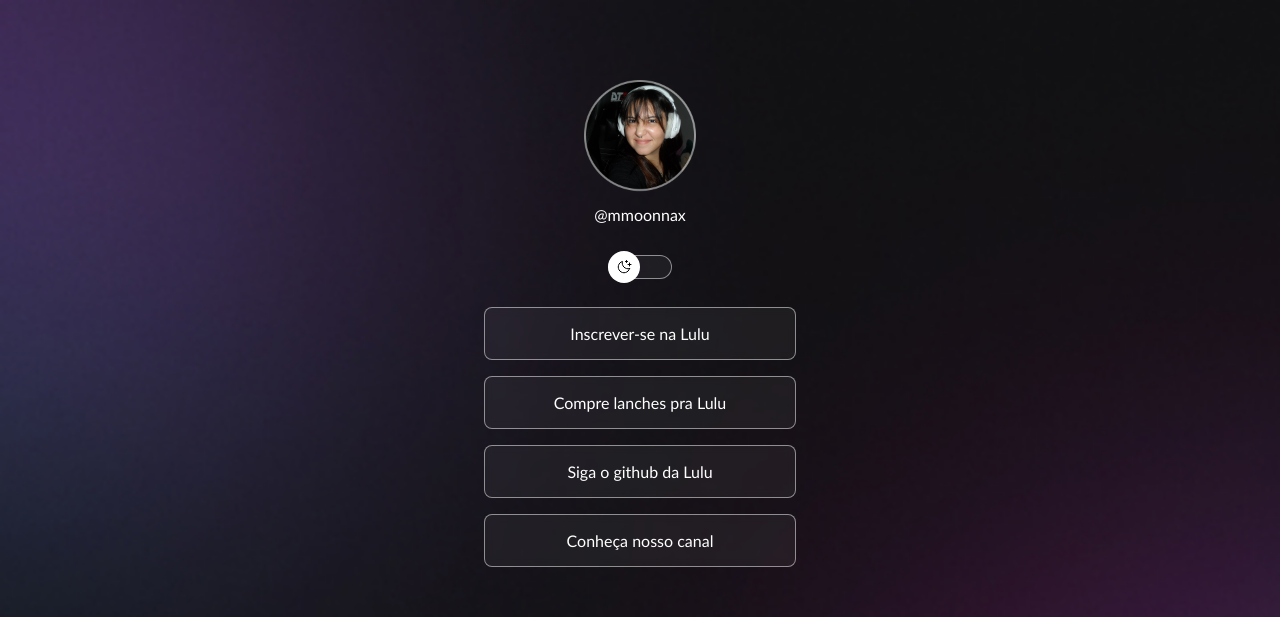
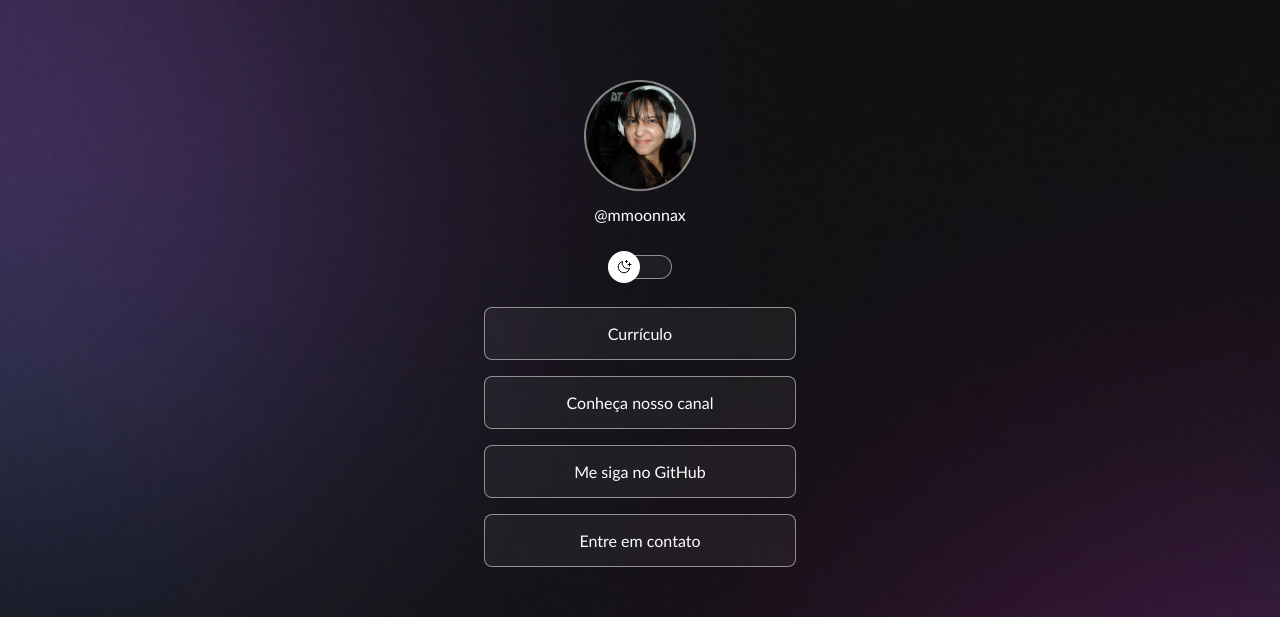
Before and after one commit to mmoonnax/luaplataforma, a plain HTML site: page index.html in a window 1280 px wide. Shown: the top 617 px of the page. Drawn offline with nearby package versions, Linux system fonts and the light colour scheme.

Commit message:
Atualiza bio e link de e-mail

```diff
--- a/index.html
+++ b/index.html
@@ -19,16 +19,16 @@
 
       <ul>
         <li>
-          <a href="#">Inscrever-se na Lulu</a>
+          <a href="./arquivos.luana/Currículo Luana Brisola Mena 2025.pdf" target="_blank">Currículo</a>
         </li>
         <li>
-          <a href="#">Compre lanches pra Lulu</a>
+          <a href="https://www.youtube.com/@mmoonnax" target="_blank">Conheça nosso canal</a>
         </li>
         <li>
-          <a href="https://github.com/mmoonnax"target="_blank">Siga o github da Lulu</a>
+          <a href="https://github.com/mmoonnax"target="_blank">Me siga no GitHub</a>
         </li>
         <li>
-          <a href="https://www.youtube.com/@mmoonnax" target="_blank">Conheça nosso canal</a
+          <a href="https://mail.google.com/mail/?view=cm&to=luhmena05@gmail.com&su=Assunto&body=Olá%2C+vim+pelo+seu+site%21" target="_blank">Entre em contato</a
             -- o target é para abrir uma nova aba e não abrir o link em cima do nosso site!!!--
           >
         </li>
```
Also changed, not shown: 1 other file.
